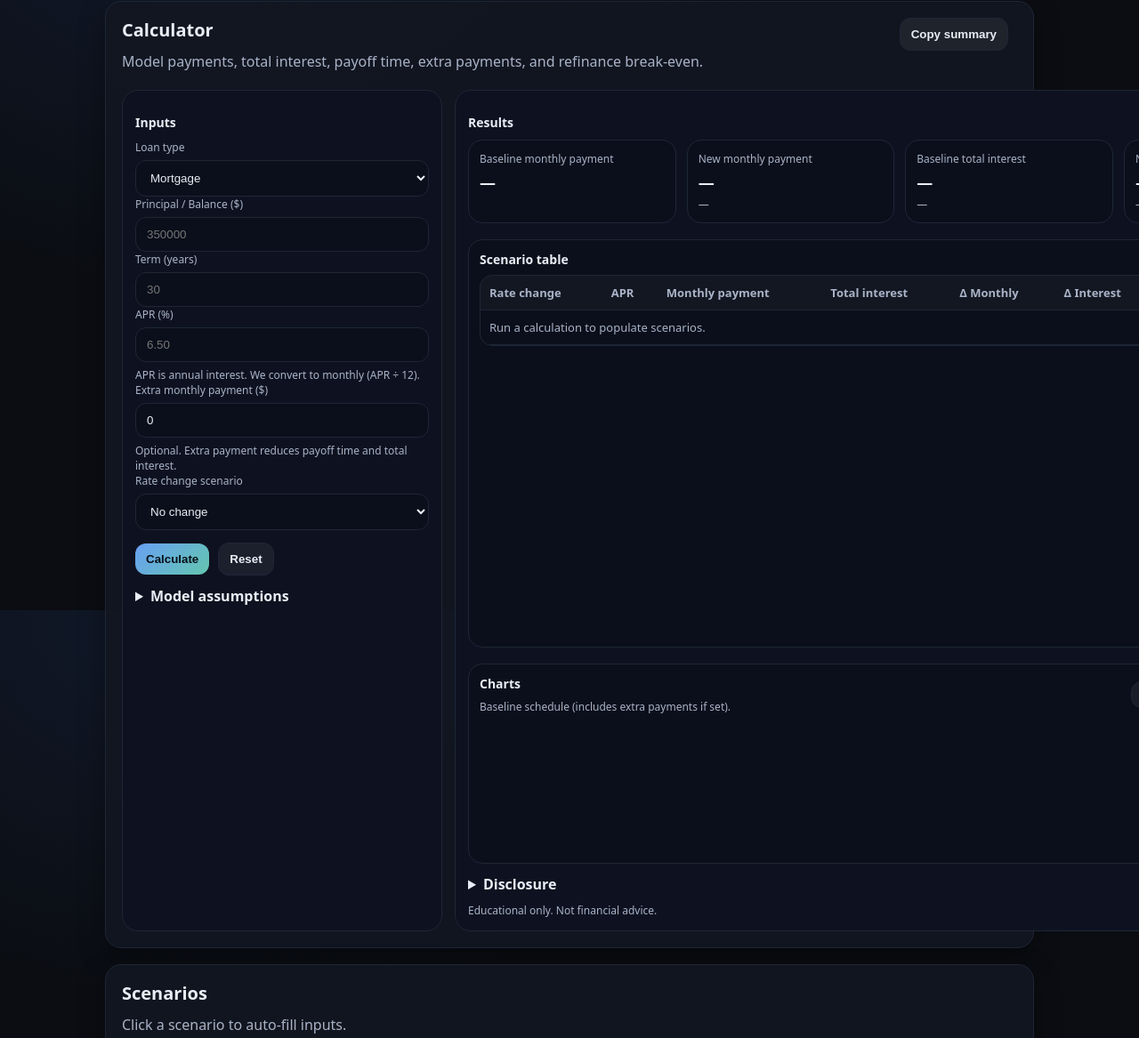
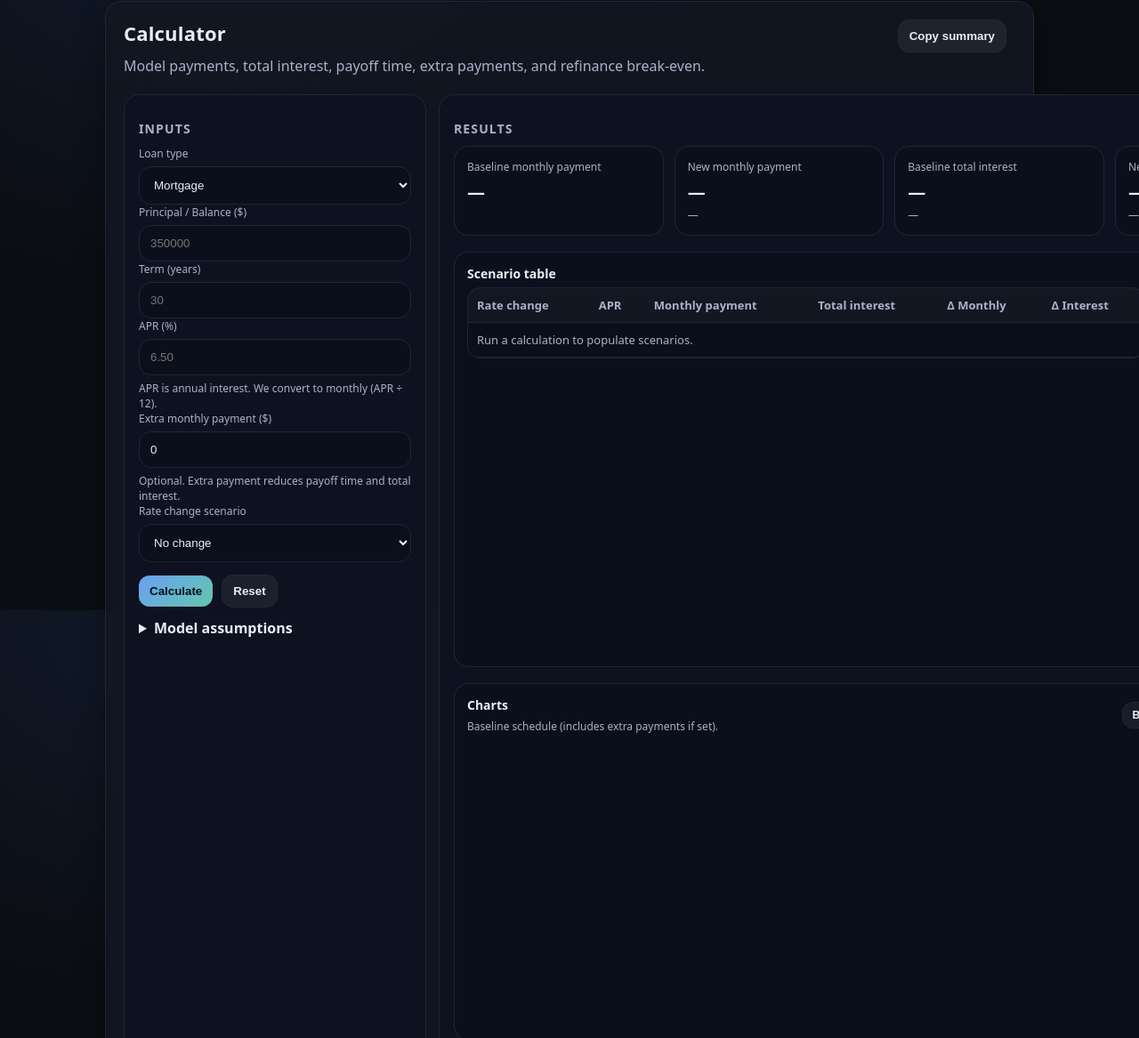
Before and after one commit to Parsa-Shakeri/ratesense, a plain HTML site: page index.html in a window 1280 px wide. Shown: the part 114-1281 px from the top of the page at 89% size. Drawn offline with nearby package versions, Linux system fonts and the light colour scheme.

Commit message:
Update styles.css

```diff
--- a/styles.css
+++ b/styles.css
@@ -49,13 +49,13 @@ body{
   border:1px solid var(--line);
   border-radius:18px;
   box-shadow: var(--shadow);
-  padding:18px;
+  padding:20px;
   margin:18px 0;
 }
 
-h1{margin:0 0 10px; font-size:20px}
-h2{margin:12px 0 10px; font-size:14px; color:var(--text)}
-h3{margin:0 0 8px; font-size:14px}
+h1{margin:0 0 10px; font-size:22px; letter-spacing:.2px}
+h2{margin:12px 0 10px; font-size:14px; text-transform:uppercase; letter-spacing:.08em; color:var(--muted)}
+h3{margin:0 0 6px; font-size:14px}
 p{color:var(--text); line-height:1.5; margin:0 0 10px}
 .muted{color:var(--muted)}
 .small{font-size:12px}
@@ -69,7 +69,7 @@ p{color:var(--text); line-height:1.5; margin:0 0 10px}
 
 .layout{
   display:grid;
-  grid-template-columns: 360px 1fr;
+  grid-template-columns: 340px 1fr;
   gap:14px;
   margin-top:10px;
 }
@@ -81,7 +81,7 @@ p{color:var(--text); line-height:1.5; margin:0 0 10px}
   background:#0e1220;
   border:1px solid var(--line);
   border-radius:18px;
-  padding:14px;
+  padding:16px;
 }
 
 .field label{
@@ -95,8 +95,8 @@ p{color:var(--text); line-height:1.5; margin:0 0 10px}
   background:#0b0f1b;
   border:1px solid var(--line);
   color:var(--text);
-  border-radius:12px;
-  padding:11px 12px;
+  border-radius:14px;
+  padding:12px 12px;
   outline:none;
 }
 .field input:focus, .field select:focus{border-color: rgba(110,168,254,.75)}
@@ -151,10 +151,10 @@ p{color:var(--text); line-height:1.5; margin:0 0 10px}
   background:#0b0f1b;
   border:1px solid var(--line);
   border-radius:16px;
-  padding:12px;
+  padding:14px;
 }
 .resultCard .k{color:var(--muted); font-size:12px}
-.resultCard .v{font-size:18px; font-weight:900; margin-top:6px}
+.resultCard .v{font-size:20px; font-weight:900; margin-top:6px}
 .resultCard .s{color:var(--muted); font-size:12px; margin-top:4px}
 
 .twoCol{
@@ -168,7 +168,7 @@ p{color:var(--text); line-height:1.5; margin:0 0 10px}
   background:#0b0f1b;
   border:1px solid var(--line);
   border-radius:16px;
-  padding:12px;
+  padding:14px;
 }
 
 .tableWrap{
@@ -200,10 +200,21 @@ tr:hover td{background:rgba(255,255,255,.02)}
 .refiOut .v{font-weight:900; margin-top:6px}
 .refiOut .s{color:var(--muted); font-size:12px; margin-top:4px}
 
+/* Chart polish */
+.chartBox { padding: 14px; }
 .chartHeader{
   display:flex; align-items:center; justify-content:space-between; gap:10px; flex-wrap:wrap;
 }
 .chartBtns{display:flex; gap:8px; flex-wrap:wrap}
+.chartCanvasWrap{
+  margin-top: 10px;
+  height: 320px;
+  width: 100%;
+}
+@media (max-width: 720px){
+  .chartCanvasWrap{ height: 260px; }
+}
+canvas { width: 100% !important; height: 100% !important; }
 
 .footnote{margin-top:10px; color:var(--muted); font-size:12px}
 
```
